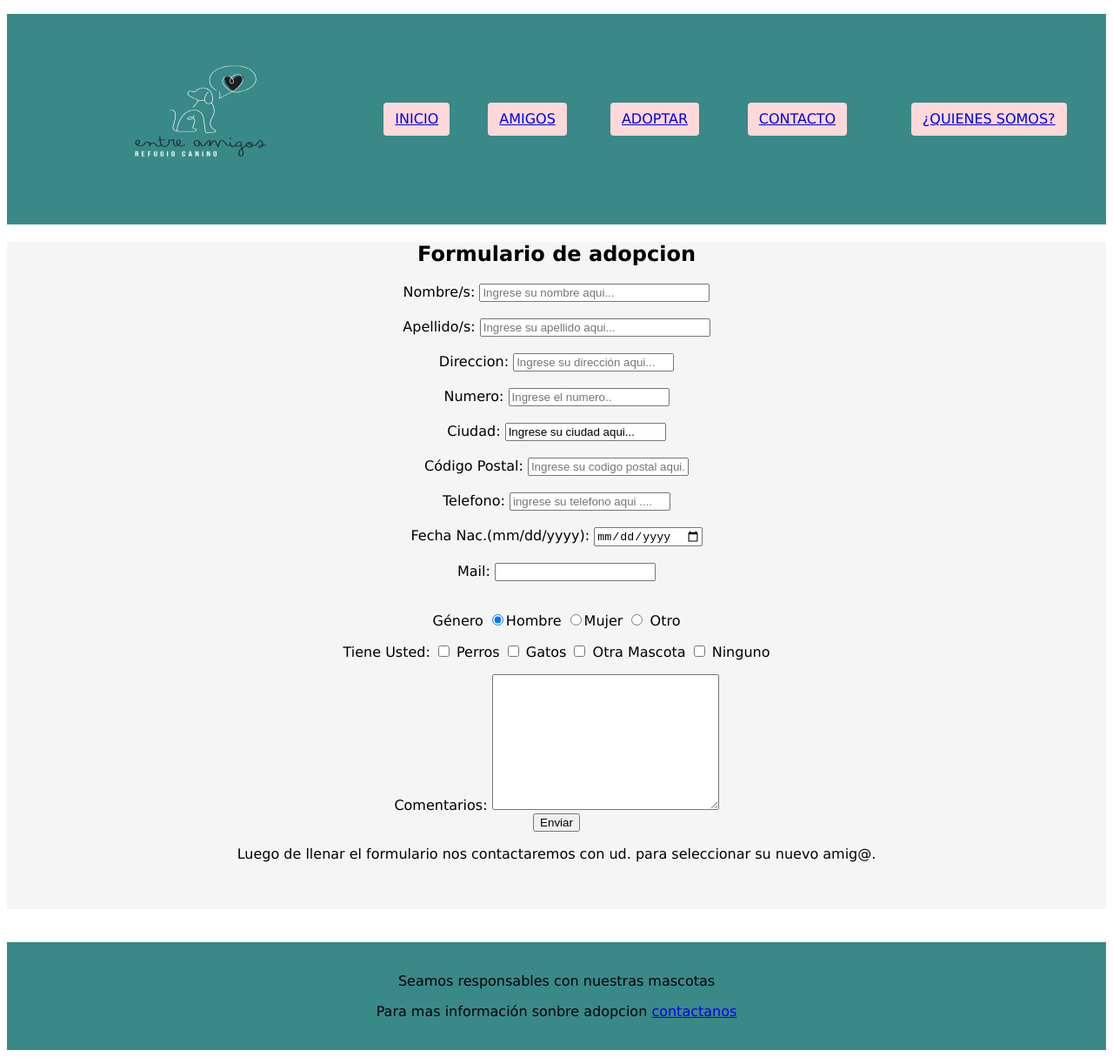
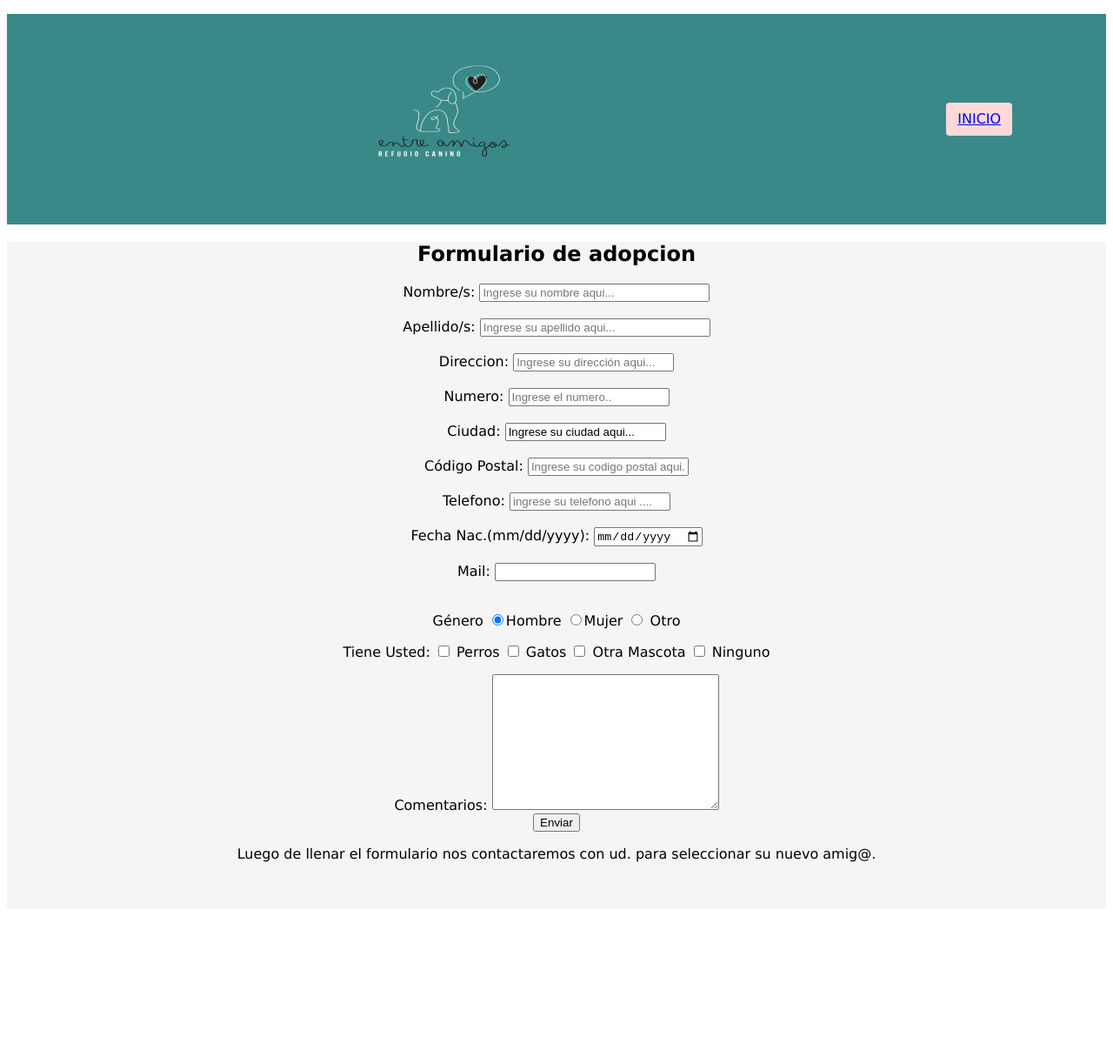
Before and after one commit to sofiaguero/TPO-CodoACodo, a plain HTML site: page Sociedad.html in a window 1280 px wide. Shown: the whole page at 87% size. After the commit the page ends 1053 px from the top, so only its background shows below. Drawn offline with Linux system fonts and the light colour scheme.

Commit message:
Add files via upload

```diff
--- a/Sociedad.html
+++ b/Sociedad.html
@@ -19,14 +19,7 @@
 
 					<td><button type="button" class="btn"><a href="Index.htm"> INICIO </a></button></td>
 
-					<td><button type="button" class="btn"><a href="Mascotas.html"> AMIGOS </a></button></td>
-
-					<td><button type="button" class="btn"><a href="Sociedad.html"> ADOPTAR </a></button></td>
-
-					<td><button type="button" class="btn"><a href="Contacto.html"> CONTACTO </a></button></td>
-
-					<td><button class="btn"><a href="pregf.html">¿QUIENES SOMOS?</a></button></td>
-			</tr></table></menu>
+				</table></menu>
 		</nav>
 		</header>
 		</div>
@@ -105,14 +98,6 @@
 		</script>
 		<p>Luego de llenar el formulario nos contactaremos con ud. para seleccionar su nuevo amig@.</p><br><br></div>
 	</main>
-	<br><br>
-	<footer class="footer">
-		<div class="redes">
-			<br>
-		<p>Seamos responsables con nuestras mascotas</p>
-		<p>Para mas información sonbre adopcion <a href="Contacto.html">contactanos</a></p>
-		<br>
-		</div>
-	</footer<>
+
 </body>
 </html>
```
Also changed, not shown: Mascotas.html (+3 -0 lines).
